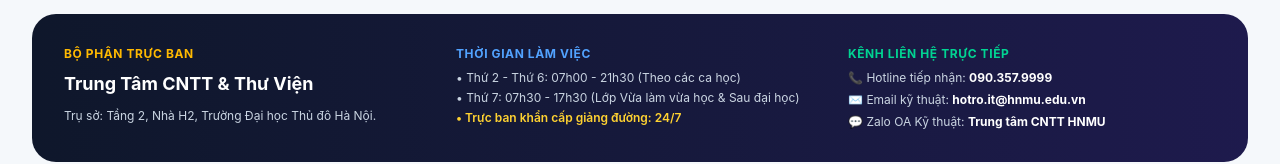
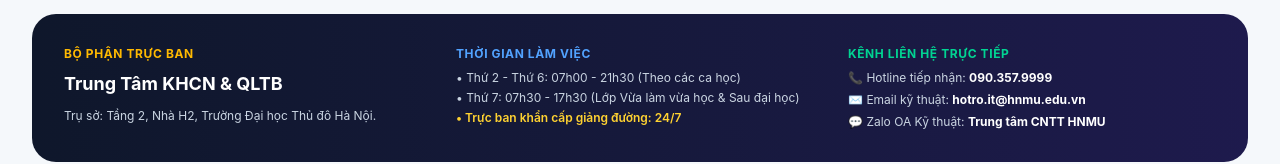
Before and after one commit to nxkhue-it/hnmu-itdesk, a React (Vite) app: page / in a window 1280 px wide. Shown: the part 2501-2665 px from the top of the page. Built offline with nearby package versions, Linux system fonts and the light colour scheme.

Commit message:
Update PublicPortal.tsx

```diff
--- a/src/components/public/PublicPortal.tsx
+++ b/src/components/public/PublicPortal.tsx
@@ -460,7 +460,7 @@
         <div className="grid grid-cols-1 md:grid-cols-3 gap-6">
           <div className="space-y-2">
             <div className="text-xs font-bold text-amber-400 uppercase tracking-wider">Bộ phận Trực ban</div>
-            <h3 className="text-lg font-bold">Trung Tâm CNTT & Thư Viện</h3>
+            <h3 className="text-lg font-bold">Trung Tâm KHCN & QLTB</h3>
             <p className="text-xs text-slate-300 leading-relaxed">
               Trụ sở: Tầng 2, Nhà H2, Trường Đại học Thủ đô Hà Nội.
             </p>
```
